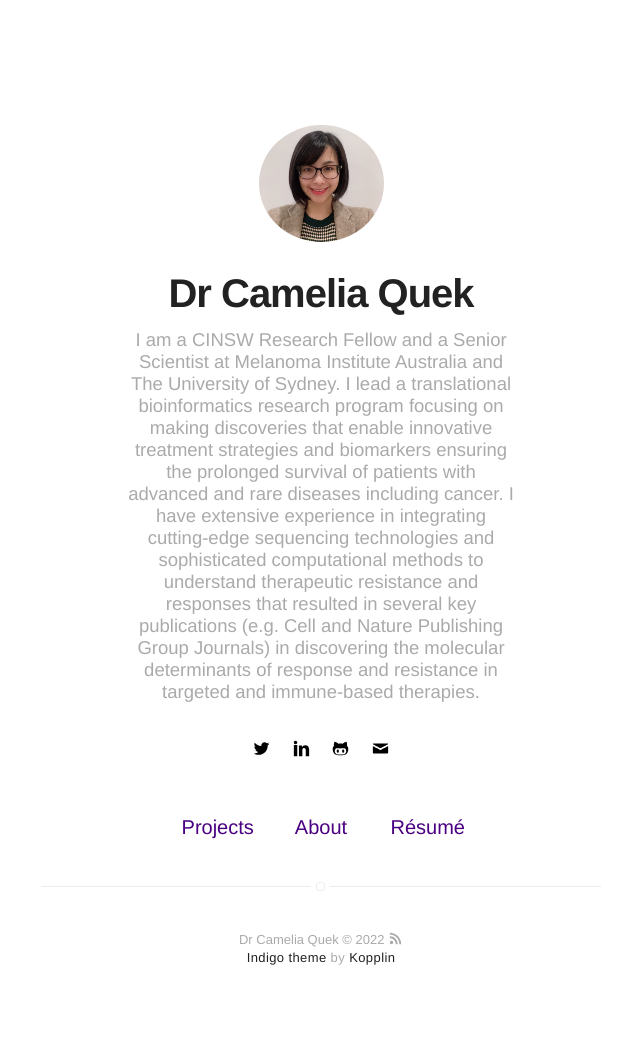
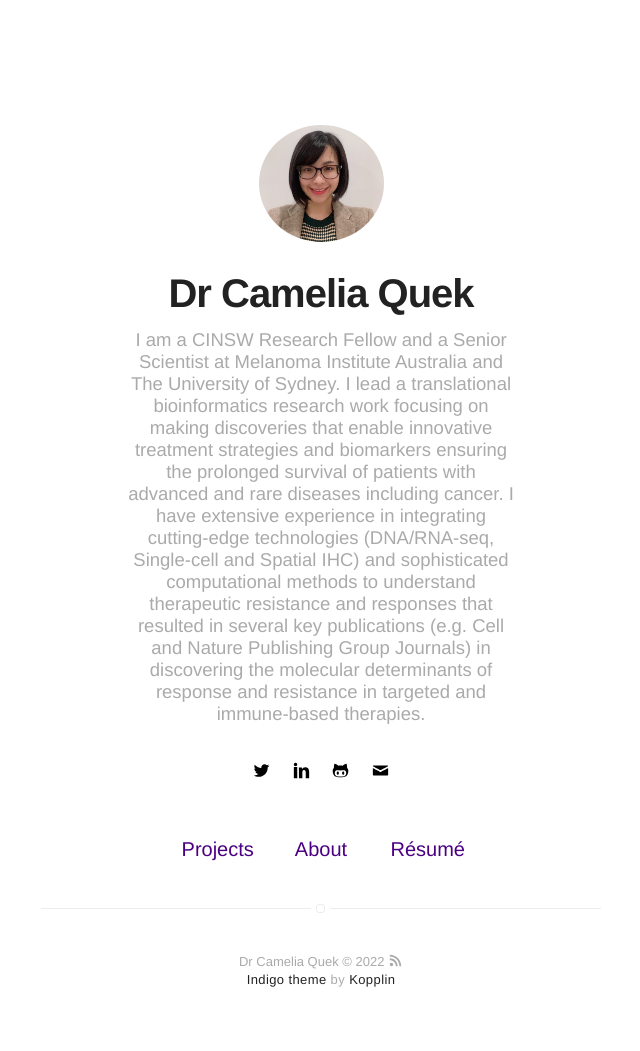
Before and after one commit to cameliaquek/cameliaquek.github.io, a Jekyll site: the page built from index.html, in a window 1280 px wide. Shown: the whole page, without its empty margins (319-959 px from the left). Built offline with Jekyll 4.4.1, drawn with Linux system fonts in a browser that asks for light colours; before the commit the page ends 1029 px from its top, so only the background shows below that.

Commit message:
Update _config.yml

```diff
--- a/_config.yml
+++ b/_config.yml
@@ -1,6 +1,6 @@
 # main text of home
 name: Dr Camelia Quek
-bio: I am a CINSW Research Fellow and a Senior Scientist at Melanoma Institute Australia and The University of Sydney. I lead a translational bioinformatics research program focusing on making discoveries that enable innovative treatment strategies and biomarkers ensuring the prolonged survival of patients with advanced and rare diseases including cancer. I have extensive experience in integrating cutting-edge sequencing technologies and sophisticated computational methods to understand therapeutic resistance and responses that resulted in several key publications (e.g. Cell and Nature Publishing Group Journals) in discovering the molecular determinants of response and resistance in targeted and immune-based therapies.
+bio: I am a CINSW Research Fellow and a Senior Scientist at Melanoma Institute Australia and The University of Sydney. I lead a translational bioinformatics research work focusing on making discoveries that enable innovative treatment strategies and biomarkers ensuring the prolonged survival of patients with advanced and rare diseases including cancer. I have extensive experience in integrating cutting-edge technologies (DNA/RNA-seq, Single-cell and Spatial IHC) and sophisticated computational methods to understand therapeutic resistance and responses that resulted in several key publications (e.g. Cell and Nature Publishing Group Journals) in discovering the molecular determinants of response and resistance in targeted and immune-based therapies.
 
 # twitter summary info
 description: A blog about technology and stuff related
```
